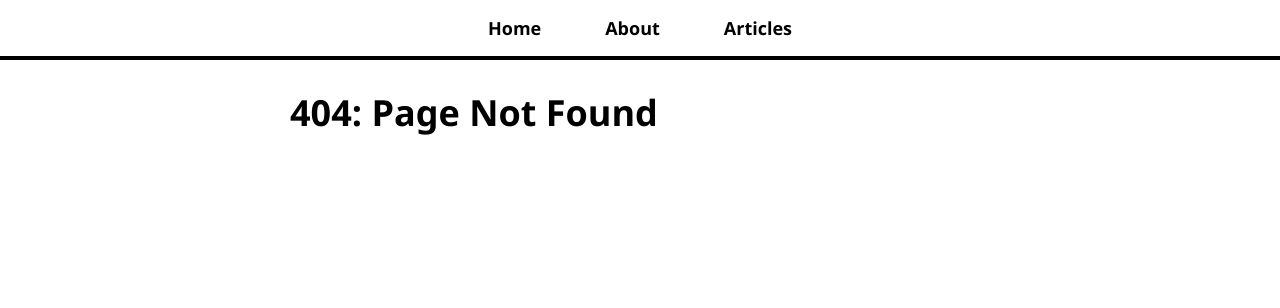
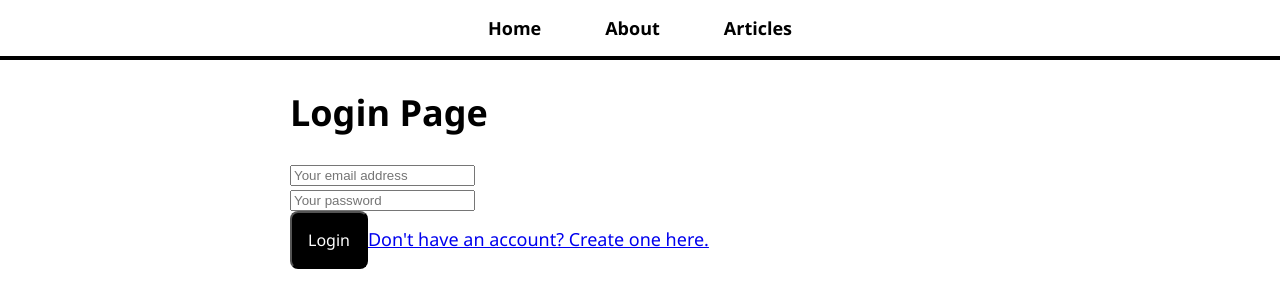
Before and after one commit to ysbllcby/My-Blog---React, a React (Create React App) app: page /login in a window 1280 px wide. Before the commit this address had no page. Shown: the top 308 px of the page. Built offline with nearby package versions, Linux system fonts and the light colour scheme.

Commit message:
Build a login form.

```diff
--- a/package.json
+++ b/package.json
@@ -8,6 +8,7 @@
     "@testing-library/react": "^13.4.0",
     "@testing-library/user-event": "^13.5.0",
     "axios": "^1.3.6",
+    "firebase": "^9.20.0",
     "react": "^18.2.0",
     "react-dom": "^18.2.0",
     "react-router-dom": "^6.10.0",
--- a/src/App.js
+++ b/src/App.js
@@ -6,6 +6,8 @@ import AboutPage from './pages/AboutPage';
 import ArticlesListPage from './pages/ArticlesListPage';
 import ArticlePage from './pages/ArticlePage';
 import NotFoundPage from './pages/NotFoundPage';
+import LoginPage from './pages/LoginPage';
+import CreateAccountPage from './pages/CreateAccountPage';
 
 function App() {
   return (
@@ -18,6 +20,8 @@ function App() {
           <Route path="/about" element={<AboutPage/>} />
           <Route path="/articles" element={<ArticlesListPage/>} />
           <Route path="/articles/:articleId" element={<ArticlePage/>} />
+          <Route path="/login" element={<LoginPage />} />
+          <Route path="/create-account" element={<CreateAccountPage />} />
           <Route path="*" element={<NotFoundPage />} />
         </Routes>
       </div>
--- a/src/index.js
+++ b/src/index.js
@@ -3,6 +3,24 @@ import ReactDOM from 'react-dom/client';
 import './index.css';
 import App from './App';
 import reportWebVitals from './reportWebVitals';
+
+// Import the functions you need from the SDKs you need
+import { initializeApp } from "firebase/app";
+// TODO: Add SDKs for Firebase products that you want to use
+// https://firebase.google.com/docs/web/setup#available-libraries
+
+// Your web app's Firebase configuration
+const firebaseConfig = {
+  apiKey: "AIzaSyBPLR_r5UWFSIyvmaQ9vbM1TVs2QYqAqic",
+  authDomain: "my-react-blog-4b64a.firebaseapp.com",
+  projectId: "my-react-blog-4b64a",
+  storageBucket: "my-react-blog-4b64a.appspot.com",
+  messagingSenderId: "845115592190",
+  appId: "1:845115592190:web:6ee72a88b668657e0b04af"
+};
+
+// Initialize Firebase
+const app = initializeApp(firebaseConfig);
 
 const root = ReactDOM.createRoot(document.getElementById('root'));
 root.render(
--- /dev/null
+++ b/src/pages/CreateAccountPage.js
@@ -0,0 +1,7 @@
+const CreateAccountPage = () => {
+    return (
+        <h1>Create Account</h1>
+    )
+}
+
+export default CreateAccountPage;
--- /dev/null
+++ b/src/pages/LoginPage.js
@@ -0,0 +1,34 @@
+import { useState } from 'react';
+import { Link, useNavigate } from 'react-router-dom';
+import { getAuth, signInWithEmailAndPassword } from 'firebase/auth';
+
+const LoginPage = () => {
+    const [email, setEmail] = useState("");
+    const [password, setPassword] = useState("");
+    const [error, setError] = useState("");
+
+    const navigate = useNavigate();
+
+    const login = async () => {
+        try {
+            await signInWithEmailAndPassword(getAuth(), email, password);
+            navigate("/articles");
+        } catch (e) {
+            setError(e.message);
+        }
+
+    }
+
+    return (
+        <>
+        <h1>Login Page</h1>
+        {error && <p className="error">{error}</p>}
+        <input placeholder='Your email address' value={email} onChange={e => setEmail(e.target.value)}/> <br />
+        <input type="password" placeholder="Your password" value={password} onChange={e => setPassword(e.target.value)} /> <br />
+        <button onClick={login}>Login</button>
+        <Link to="/create-account">Don't have an account? Create one here.</Link>
+        </>
+    )
+}
+
+export default LoginPage;
```
Also changed, not shown: src/hooks/useUser.js (added), 1 other file (tests, documents, lock files or other folders).
